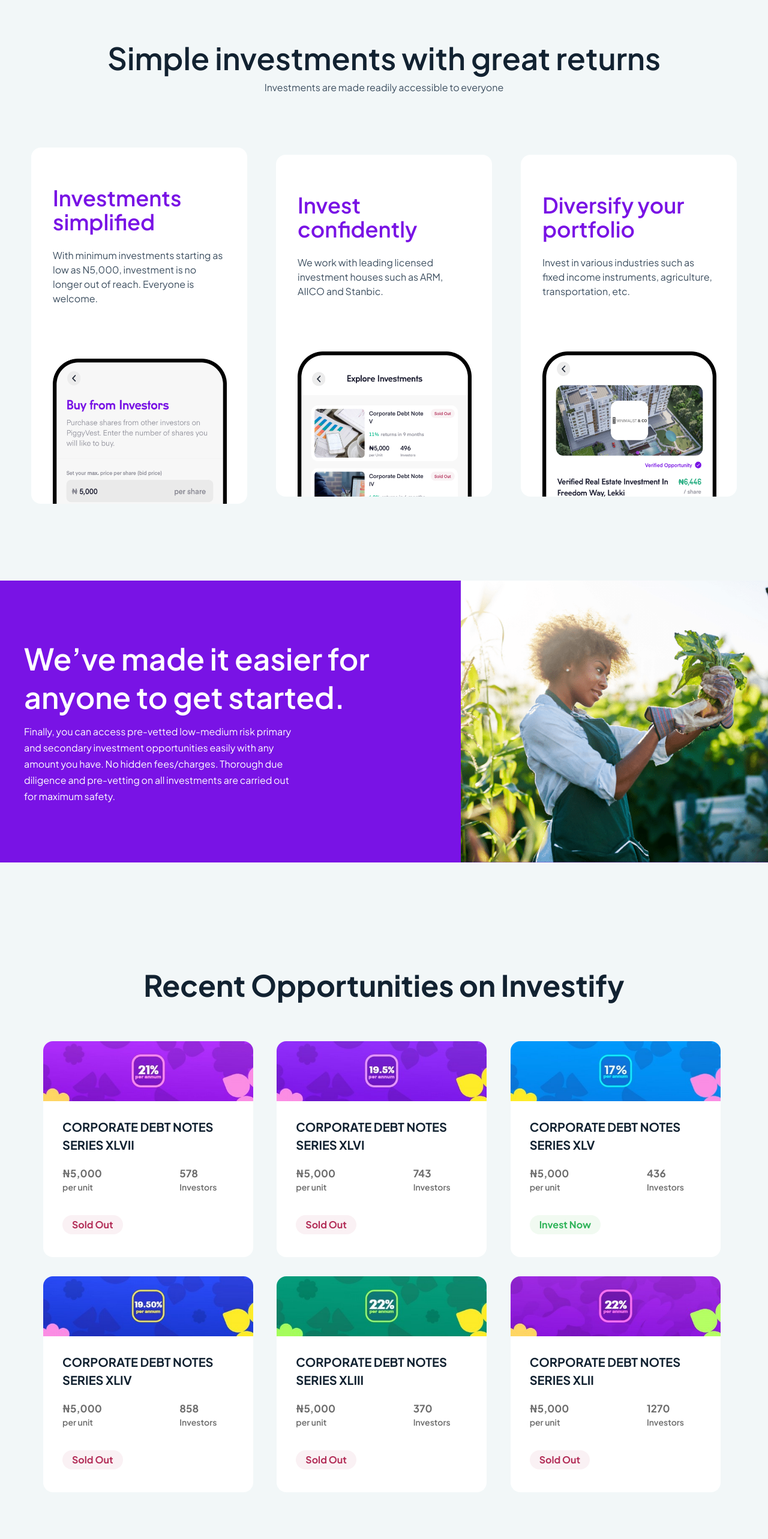
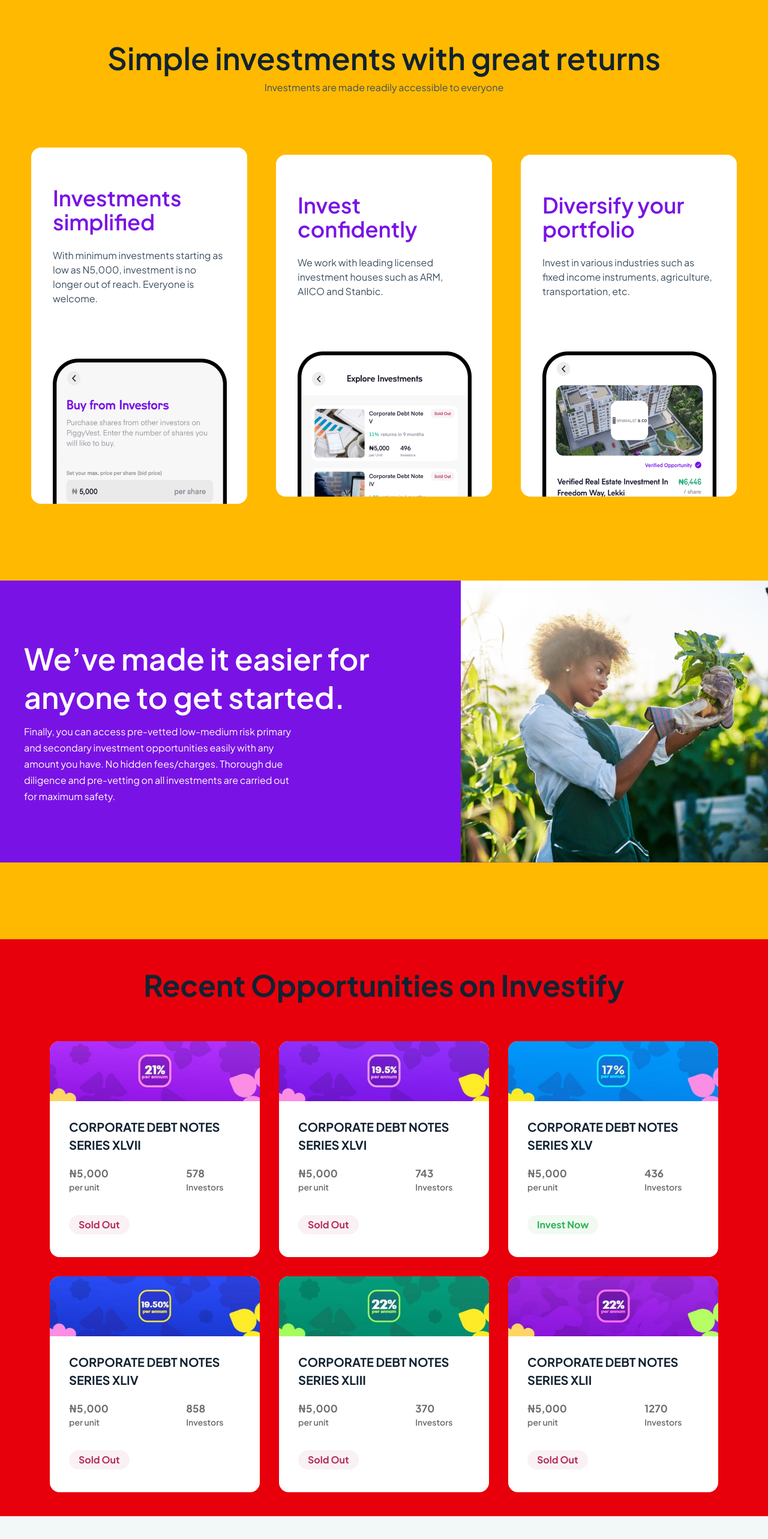
Before and after one commit to untitledDev9/piggyVest-full-function, a React (Vite) app: page /invest in a window 1280 px wide. Shown: the part 827-3393 px from the top of the page at 60% size. Built offline with nearby package versions, Linux system fonts and the light colour scheme.

Commit message:
working on screen

```diff
--- a/src/pages/Invest.jsx
+++ b/src/pages/Invest.jsx
@@ -9,7 +9,7 @@ import Investify from "./invest/Investify";
 const Invest = () => {
 
   return (
-    <>
+    <div className=" bg-amber-400 ">
       <title>Piggy Invest</title>
       <InvestHeader />
       <div className='relative bg-[#7913E5]
@@ -28,7 +28,7 @@ const Invest = () => {
       <div>
         <Investify />
       </div>
-    </>
+    </div>
   );
 }
 
--- a/src/pages/invest/Investify.jsx
+++ b/src/pages/invest/Investify.jsx
@@ -79,13 +79,18 @@ const Investify = () => {
 
 
   return (
-    <div className=' max-w-[1280px]  mb-32 mx-auto px-18 py-10'>
+    <div className=' max-w-[1280px]  mb-32 mx-auto px-18 py-10 bg-red-600'>
       <div className=' text-center'>
         <h2 className=' text-[49px] mb-14 text-[#122231] font-bold'>Recent Opportunities on Investify</h2>
       </div>
-      <div className=' grid grid-cols-3 gap-8'>
+      <div className=' flex flex-wrap justify-center items-center gap-8 mx-auto
+        max-Laptop:bg-blue-500
+        max-tablet:grid max-tablet:grid-cols-2 max-tablet:-mx-10
+      '>
       {investCards.map(({ image, heading, price, unit, numbers, inv, btn, btnColor, btnBg }, key) => (
-        <div key={key} className=' w-[350px] h-[360px] bg-white rounded-2xl flex flex-col gap-5'>
+        <div key={key} className=' w-[350px] h-[360px] bg-white rounded-2xl flex flex-col gap-5
+        max-Laptop:w-[330px] max-Laptop:h-[340px]
+        '>
           <div className=' h-[100px]'>
             <img src={image} alt="" className=' h-[100px] w-full rounded-t-2xl object-cover' />
           </div>
--- a/src/pages/invest/Opportunities.jsx
+++ b/src/pages/invest/Opportunities.jsx
@@ -4,8 +4,12 @@ import madeEasy from "../invest/images/imgi_46_image_10ee373879.png"
 const Opportunities = () => {
   return (
     <div>
-      <div className=' flex h-[470px] bg-[#7913E5] justify-end gap-32'>
-        <div className=' w-[600px] my-auto text-white flex flex-col gap-3'>
+      <div className=' flex h-[470px] bg-[#7913E5] justify-end gap-32
+      max-Laptop:gap-5
+      '>
+        <div className=' w-[600px] my-auto text-white flex flex-col gap-3
+        max-Laptop:px-5
+        '>
           <h1 className=' text-[50px] font-semibold leading-[64px]'>
             We’ve made it easier for anyone to get started.
           </h1>
--- a/src/pages/invest/SimpleInvest.jsx
+++ b/src/pages/invest/SimpleInvest.jsx
@@ -17,8 +17,9 @@ const SimpleInvest = () => {
       '>Simple investments with great returns</h1>
       <p className=' text-[#3d4f60]'>Investments are made readily accessible to everyone</p>
     </div>
-    <div className=' flex items-center justify-center gap-12
-    max-tablet:flex-wrap max-tablet:text-center
+    <div className=' flex flex-wrap items-center justify-center gap-12
+    max-tablet:text-center
+    max-tablet:px-5 max-tablet:gap-2
     '>
       <SimpleInvestCard
       title="Investments simplified"
```
